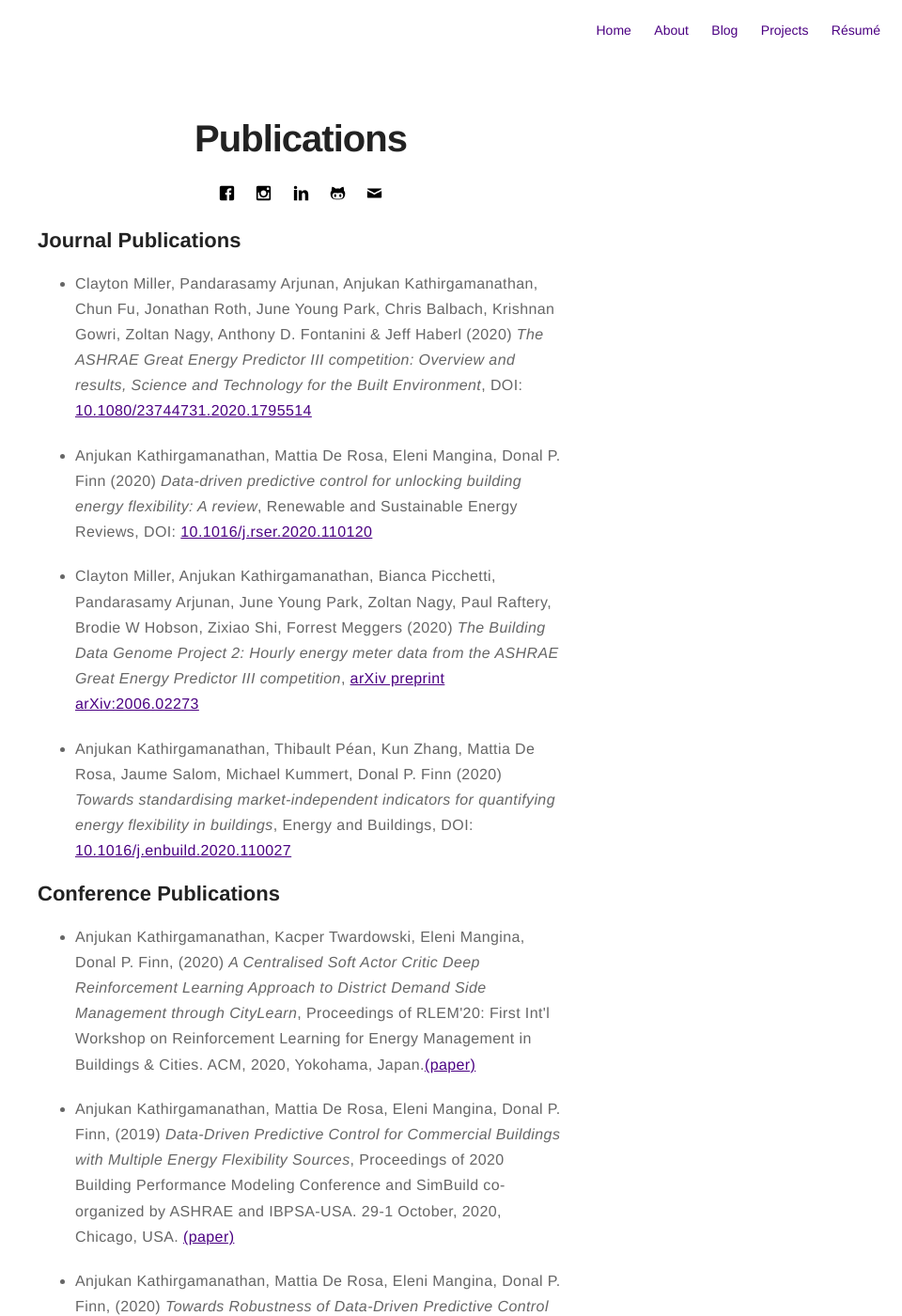
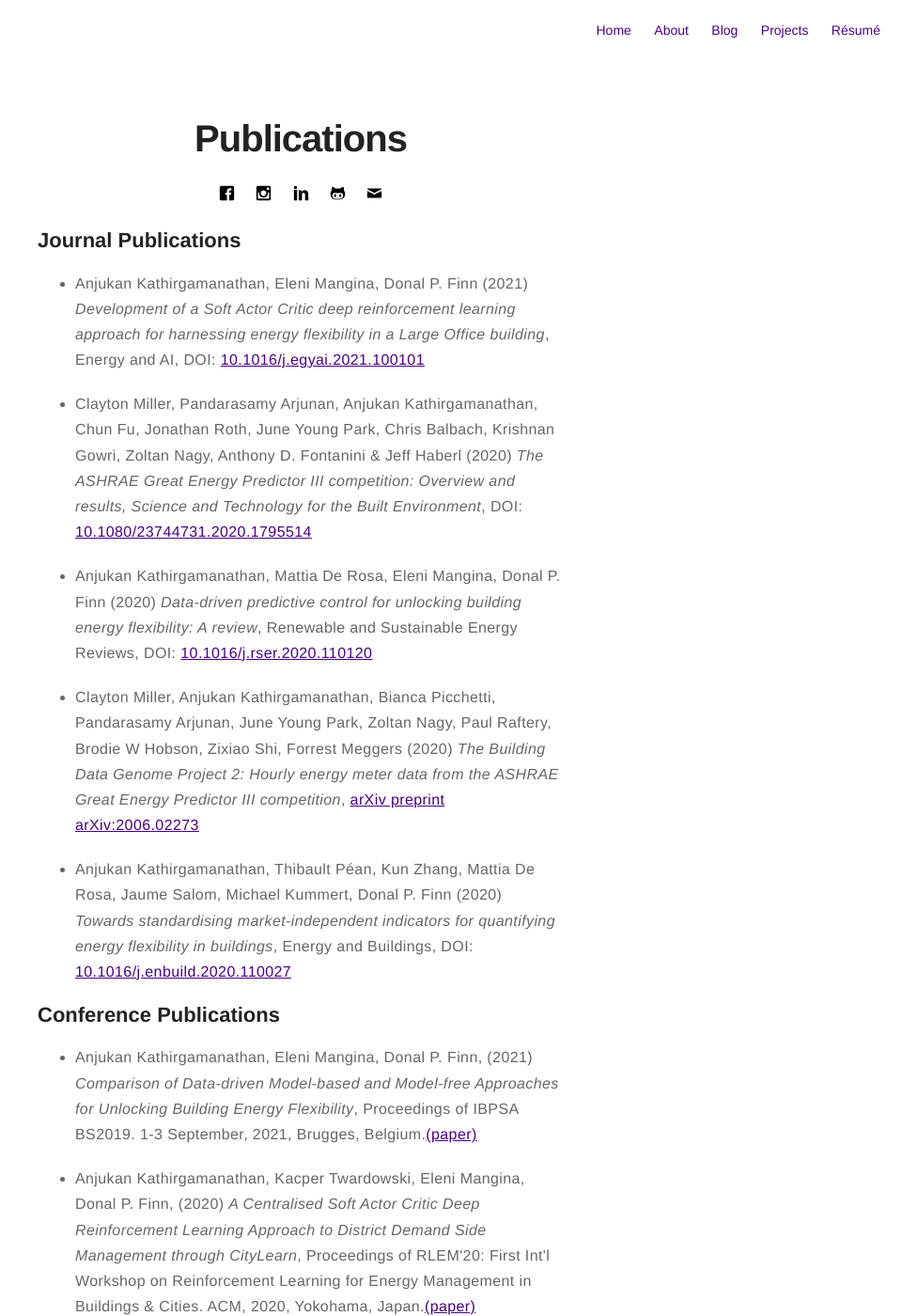
Before and after one commit to anjukan/anjukan.github.io, a Jekyll site: the page built from publications.md, in a window 1280 px wide and 1400 px high. Shown: the whole window at 94% size, without its empty margins (320-1280 px from the left). Built offline with Jekyll 4.4.1, drawn with Linux system fonts in a browser that asks for light colours.

Commit message:
Updated publications

```diff
--- a/publications.md
+++ b/publications.md
@@ -7,6 +7,9 @@ permalink: /publications/
 <h2> Journal Publications</h2>
 
 <ul>
+	<li><p>Anjukan Kathirgamanathan, Eleni Mangina, Donal P. Finn (2021)
+	<em>Development of a Soft Actor Critic deep reinforcement learning approach for harnessing energy flexibility in a Large Office building</em>, Energy and AI,
+	DOI: <a href="https://doi.org/10.1016/j.egyai.2021.100101">10.1016/j.egyai.2021.100101</a></p></li>
 	<li><p>Clayton Miller, Pandarasamy Arjunan, Anjukan Kathirgamanathan, Chun Fu,
 	Jonathan Roth, June Young Park, Chris Balbach, Krishnan Gowri, Zoltan Nagy, Anthony D. Fontanini & Jeff Haberl (2020)
 	<em>The ASHRAE Great Energy Predictor III competition: Overview and results, Science and Technology for the Built Environment</em>,
@@ -27,6 +30,10 @@ permalink: /publications/
 <h2> Conference Publications</h2>
 
 <ul>
+	<li><p>Anjukan Kathirgamanathan, Eleni Mangina,
+	Donal P. Finn, (2021) <em>Comparison of Data-driven Model-based and Model-free
+	Approaches for Unlocking Building Energy Flexibility</em>, Proceedings of IBPSA
+	BS2019. 1-3 September, 2021, Brugges, Belgium.<a href="http://www.ibpsa.org/proceedings/BS2019/BS2019_210591.pdf">(paper)</a></p></li>
 	<li><p>Anjukan Kathirgamanathan, Kacper Twardowski, Eleni Mangina,
 	Donal P. Finn, (2020) <em>A Centralised Soft Actor Critic Deep Reinforcement Learning Approach to District Demand Side Management
 	through CityLearn</em>, Proceedings of RLEM'20: First Int'l Workshop on Reinforcement Learning for Energy Management in Buildings & Cities.
```
